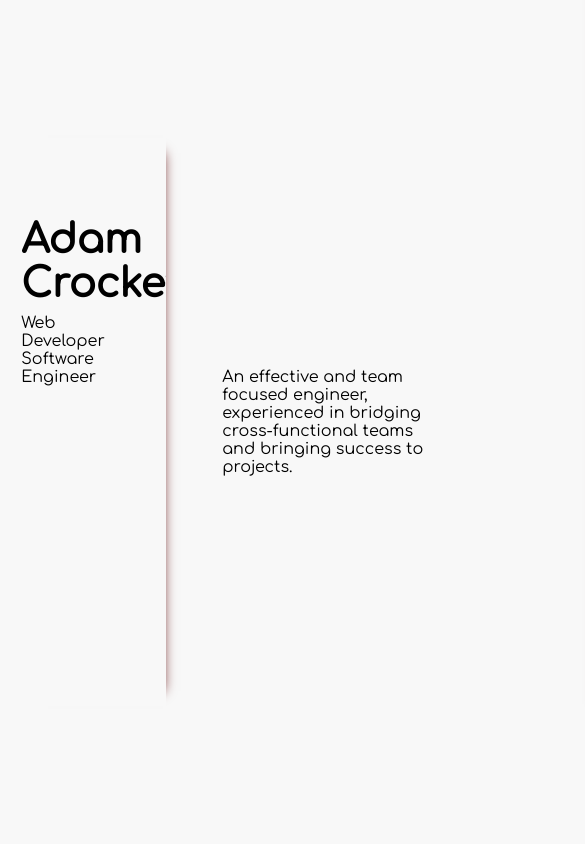
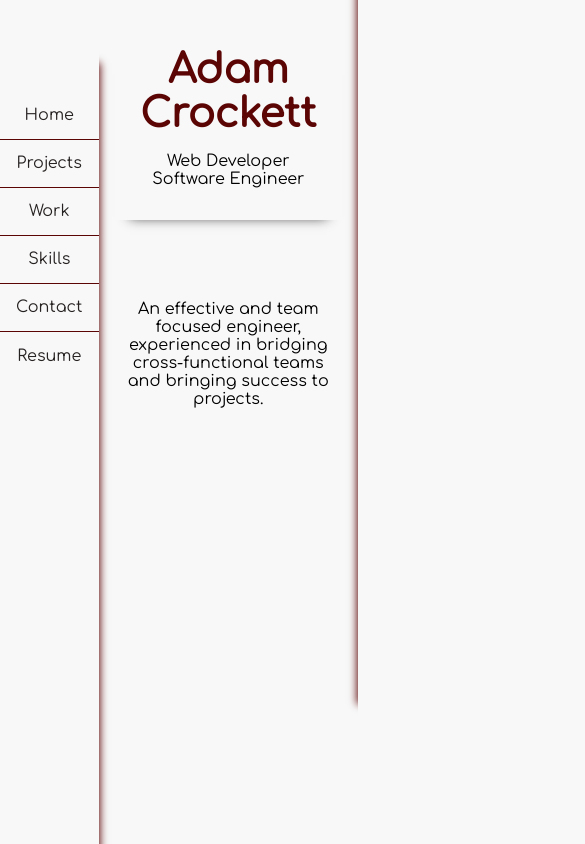
Before and after one commit to Adam-Crockett/portfolio, a Next.js app: page / in a window 390 px wide. Shown: the top 844 px of the page, 585 px wide, since content can reach past the window. Built offline with nearby package versions, Linux system fonts and the light colour scheme.

Commit message:
page mobile styling

```diff
--- a/app/page.module.scss
+++ b/app/page.module.scss
@@ -3,13 +3,11 @@
   flex-direction: row;
   justify-content: center;
   align-items: center;
-  min-height: 100%;
   width: 100%;
   height: 100%;
   background-color: var(--primary-white);
   background-color: var(--primary-white);
-  padding: 0rem 10rem 0rem 10rem;
-  overflow: hidden;
+  padding: 0rem 2rem 0rem 2rem;
 
   h1 {
     font-size: 2.5rem;
@@ -21,17 +19,16 @@
 .nameContainer {
   padding: 5rem 5rem 20rem 0rem;
   box-shadow: none;
-  box-shadow: 12px 0 12px -15px var(--primary-red);
-  // animation-name: grow;
+  box-shadow: 12px 0 12px -15px var(--primary-black);
   animation-delay: 1.5s;
-  // animation-duration: 0.25s;
-  // animation-fill-mode: forwards;
   overflow: hidden;
+  h1 {
+    color: var(--primary-red);
+  }
 }
 
 .infoContainer {
   display: flex;
-  // align-self: flex-end;
   flex-direction: column;
   justify-content: center;
   align-items: center;
@@ -40,6 +37,10 @@
   max-width: 30rem;
   background-color: var(--primary-white);
   overflow: hidden;
+}
+
+.containerDelay {
+  animation-delay: 0.75s;
 }
 
 .first {
@@ -66,10 +67,64 @@
 
 @keyframes grow {
   from {
-    box-shadow: 0px 0px 0px 0px var(--primary-red);
+    box-shadow: 0px 0px 0px 0px var(--primary-black);
   }
   to {
-    box-shadow: 12px 0 12px -15px var(--primary-red);
+    box-shadow: 12px 0 12px -15px var(--primary-black);
+  }
+}
+
+@media (max-width: 768px), (max-height: 480px) {
+  .mainContent {
+    flex-direction: column;
+    flex-wrap: wrap;
+    justify-content: flex-start;
+    align-items: center;
+    width: 100%;
+    padding: 3rem 1rem 0rem 1rem;
+  }
+
+  .nameContainer {
+    display: flex;
+    flex-direction: column;
+    justify-content: center;
+    align-items: center;
+    padding: 0;
+    margin: 0;
+    box-shadow: none;
+    width: 100%;
+    box-shadow: 0px 12px 12px -15px var(--primary-black);
+    padding-bottom: 2rem;
+    margin-bottom: 5rem;
+
+    h1 {
+      text-align: center;
+      margin-bottom: 1rem;
+    }
+  }
+  .infoContainer {
+    padding: 0;
+    margin: 0;
+    p {
+      text-align: center;
+    }
+  }
+
+  .containerDelay {
+    animation-delay: 0.5s;
+  }
+
+  .first {
+    animation-delay: 0.75s;
+  }
+  .second {
+    animation-delay: 1s;
+  }
+  .third {
+    animation-delay: 1.25s;
+  }
+  .forth {
+    animation-delay: 1.5s;
   }
 }
 
--- a/app/page.tsx
+++ b/app/page.tsx
@@ -10,7 +10,7 @@ export default function Home() {
   return (
     <div className={styles.mainContent}>
       <div
-        className={`${styles.nameContainer} animate__animated animate__fadeInDown`}
+        className={`${styles.nameContainer} animate__animated animate__fadeInDown ${styles.containerDelay}`}
       >
         <h1
           className={`animate__animated animate__fadeInRight ${styles.first}`}
```
